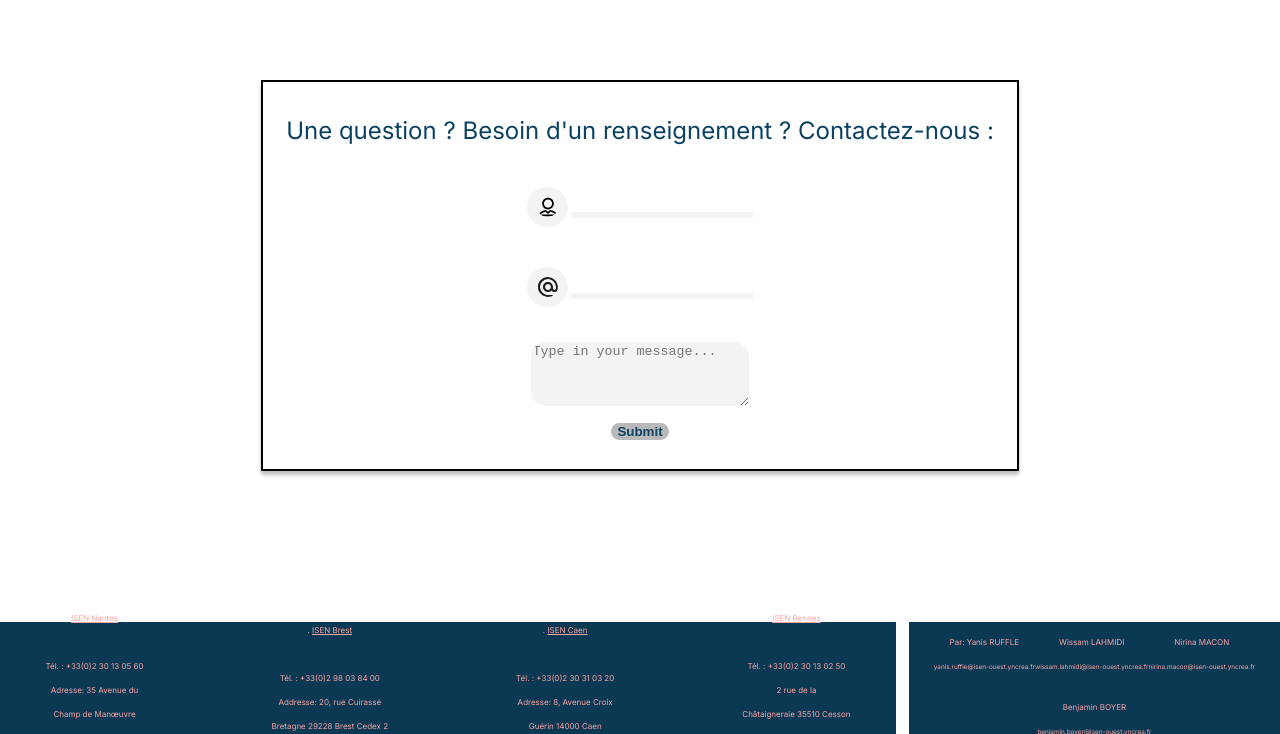
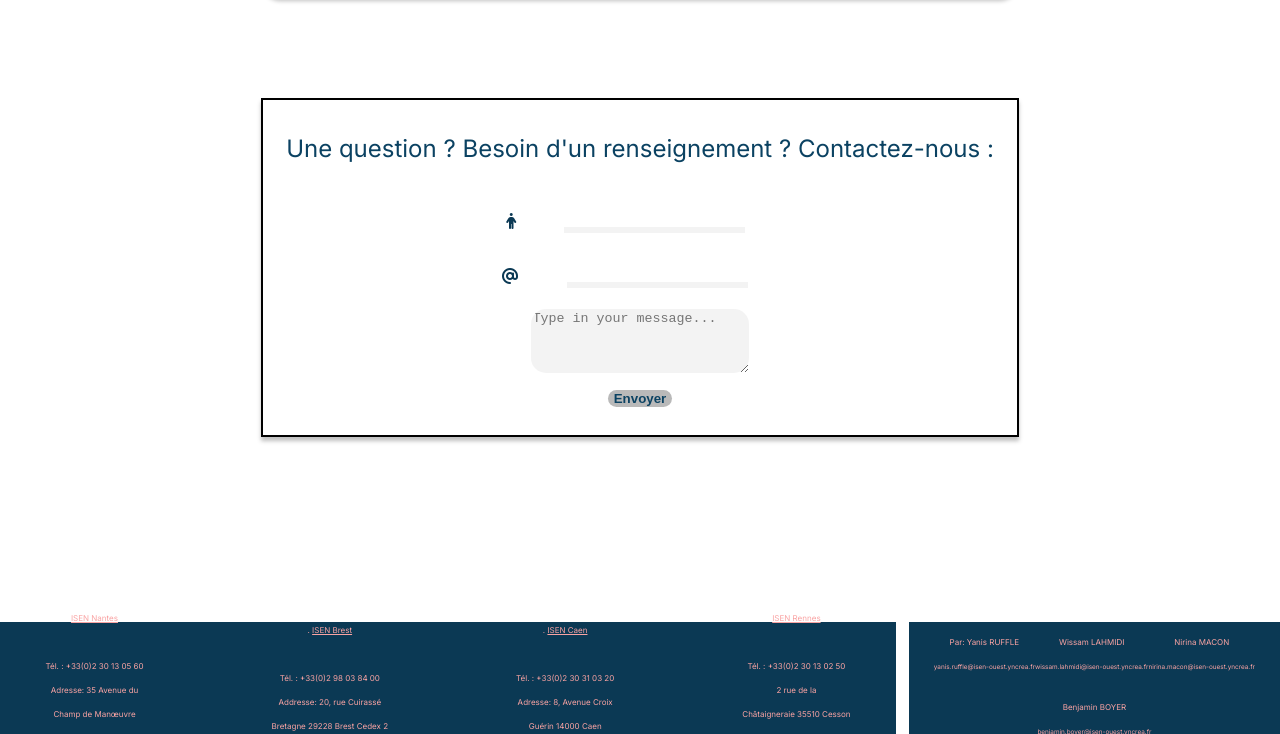
Before and after one commit to groupe2cir1/groupe2CIR1.github.io, a plain HTML site: page Pages/Infos et contacts/Contact.html in a window 1280 px wide. Shown: the part 66-800 px from the top of the page. Drawn offline with Linux system fonts and the light colour scheme.

Commit message:
Ajustement PNG des fruits, modificiation des images Contact

```diff
--- a/Pages/Infos et contacts/Contact.css
+++ b/Pages/Infos et contacts/Contact.css
@@ -358,21 +358,13 @@
   }
 
 
-  .image {
-    width: 50%;
-    height: 50%;
-
-    padding: 5%;
-    margin-right: 2%;
-    margin-top: 10%;
-
-    margin-bottom: 10%;
-
-    background: rgba(217, 217, 217, 0.31);
-    border-radius: 23px;
-
-    float: left;
-  }
+i {
+  color:#0B3954;
+  padding: 5%;
+  width: 50%;
+  height: 50%;
+  margin-top: 10%;
+}
 
 
   .input {
@@ -381,6 +373,10 @@
     border-right: none;
 
     color: #0B4262;
+
+    margin-left: 20%;
+    margin-right: 20%;
+    margin-top: 10%;
 
     border-bottom: 6px solid rgba(217, 217, 217, 0.31);
   }
--- a/Pages/Infos et contacts/Contact.html
+++ b/Pages/Infos et contacts/Contact.html
@@ -6,6 +6,7 @@
     <link rel="preconnect" href="https://fonts.googleapis.com">
     <link rel="preconnect" href="https://fonts.gstatic.com" crossorigin>
     <link href="https://fonts.googleapis.com/css2?family=Inter&display=swap" rel="stylesheet">
+    <script src="https://kit.fontawesome.com/5b8b37978c.js" crossorigin="anonymous" defer></script>
     <meta name="viewport" content="width=device-width, initial-scale=1.0">
     <script src="Contact.js" defer></script>
     <title> Contact </title>
@@ -70,13 +71,13 @@
         <form action="Contact.html" method="GET" id="container" >
             <div class="text"><p>Une question ? Besoin d'un renseignement ? Contactez-nous :</p></div>
 
-            <div class="box"> <img class="image"  src="../../icons/personTest.svg" alt="member"> <input type="text" name="lname" class="input"> </div>
+            <div class="box"> <i class="fa-solid fa-person"></i><input type="text" name="lname" class="input"> </div>
             <p class="errorText" id="box1">Veuillez renseigner un nom et un prénom</p>
 
-            <div class="box"> <img class="image" src="../../icons/email.svg" alt="email"> <input type="text" name="email" class="input"> </div>
+            <div class="box"> <i class="fa-solid fa-at"></i> <input type="text" name="email" class="input"> </div>
             <p class="errorText" id="box2">Email inccorect</p>
 
-            <div class="mess"><textarea placeholder="Type in your message..." rows="4" cols="20"></textarea> <span class="subdiv"><p class="envoyer"><input type="submit" id="default"></p> <p class="errorText" id="box3"> 20 caractères minimum, 1000 maximum</p></span></div>
+            <div class="mess"><textarea placeholder="Type in your message..." rows="4" cols="20"></textarea> <span class="subdiv"><p class="envoyer"><input type="submit" id="default" value="Envoyer"></p> <p class="errorText" id="box3"> 20 caractères minimum, 1000 maximum</p></span></div>
 
 
 
--- a/Pages/Infos et contacts/Contact.js
+++ b/Pages/Infos et contacts/Contact.js
@@ -58,12 +58,12 @@ function canSend(){
 }
 
 function createFallingFruits() {
-    const fruitTypes = ['apple', 'banana', 'orange', 'cherry', 'fraise']; // Types de fruits disponibles
-    const numFruits = 600; // Nombre de fruits à créer
+    const fruitTypes = ['apple', 'banana', 'orange', 'cherry', 'fraise', 'watermelon', 'poire']; // Types de fruits disponibles
+    const numFruits = 1500; // Nombre de fruits à créer
 
     // Créer l'élément du fruit doré
     const goldenFruit = document.createElement('img');
-    goldenFruit.src = 'fruits/goldenfruit.jpg';
+    goldenFruit.src = 'fruits/goldenfruit.png';
     goldenFruit.alt = 'Fruit doré';
     goldenFruit.classList.add('fruit-golden');
     document.body.appendChild(goldenFruit);
@@ -83,7 +83,7 @@ function createFallingFruits() {
 
         // Créer l'élément du fruit
         const fruit = document.createElement('img');
-        fruit.src = `fruits/${randomFruitType}.jpg`;
+        fruit.src = `fruits/${randomFruitType}.png`;
         fruit.alt = randomFruitType;
         fruit.classList.add('fruit');
         document.body.appendChild(fruit);
```
Also changed, not shown: Pages/Infos et contacts/fruits/apple.png (added), Pages/Infos et contacts/fruits/banana.png (added), Pages/Infos et contacts/fruits/cherry.png (added), Pages/Infos et contacts/fruits/fraise.png (added), Pages/Infos et contacts/fruits/goldenfruit.png (added), Pages/Infos et contacts/fruits/orange.png (added), Pages/Infos et contacts/fruits/poire.png (added), Pages/Infos et contacts/fruits/watermelon.png (added).
